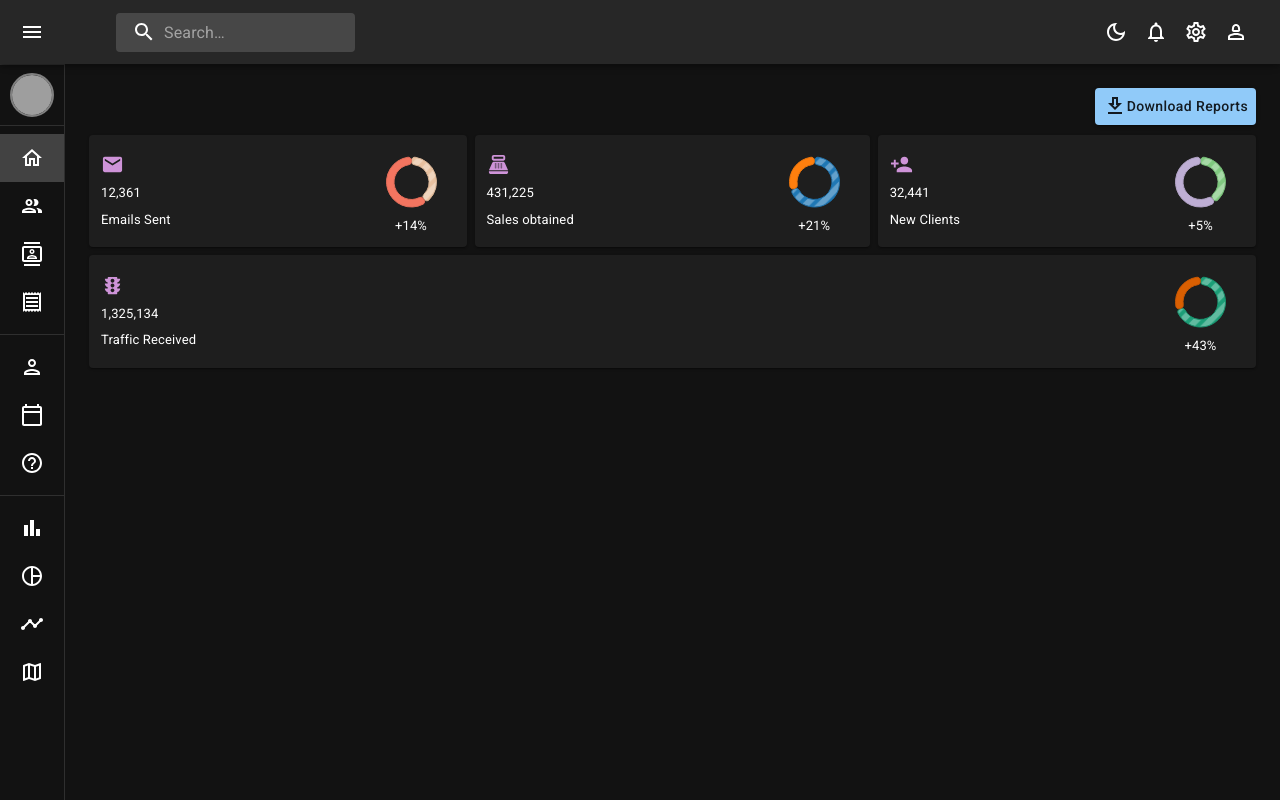
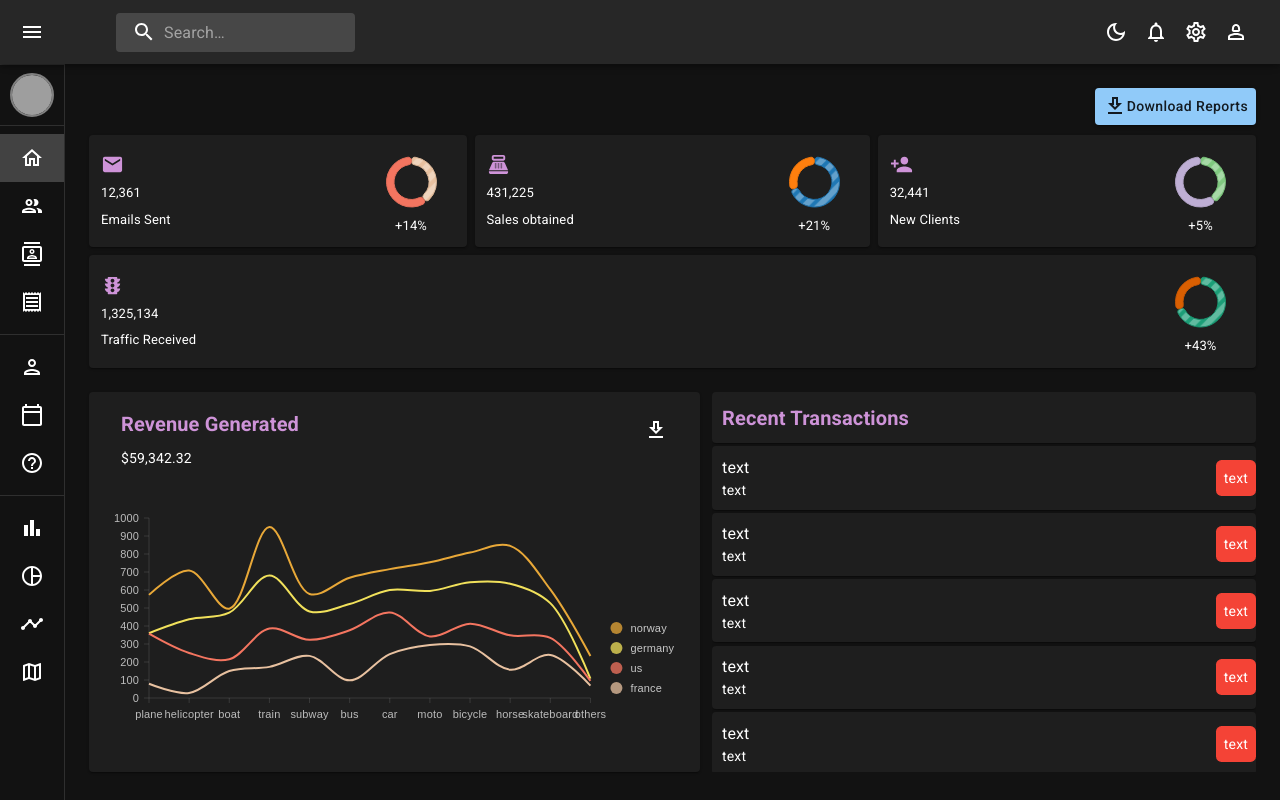
Before and after one commit to MohamedAlaa18/admin-dashboard, a Next.js app: page / in a window 1280 px wide. Built offline with nearby package versions, Linux system fonts and the light colour scheme; grey boxes are pictures that could not be loaded.

Commit message:
add dashboard page section two

```diff
--- a/src/app/Dashboard/Dashboard.tsx
+++ b/src/app/Dashboard/Dashboard.tsx
@@ -1,11 +1,15 @@
 import Cards from "./Cards"
+import Section2 from "./Section2"
 
 
 function Dashboard() {
 
 
     return (
-        <Cards />
+        <>
+            <Cards />
+            <Section2 />
+        </>
     )
 }
 
--- /dev/null
+++ b/src/app/Dashboard/Section2.tsx
@@ -0,0 +1,85 @@
+"use client"
+import { DownloadOutlined } from "@mui/icons-material";
+import { Box, IconButton, Paper, Stack, Typography, useTheme } from "@mui/material";
+import Line from "app/Line/page";
+import { Transactions } from "./data";
+
+function Section2() {
+    const theme = useTheme();
+
+    return (
+        <Stack direction={"row"} flexWrap={"wrap"} gap={1.5} mt={3}>
+            <Paper sx={{ maxWidth: 900, minWidth: "400px", flexGrow: 1 }}>
+                <Stack direction={"row"} flexWrap={"wrap"} alignItems={"center"} justifyContent={"space-between"}>
+                    <Box>
+                        <Typography
+                            color={theme.palette.secondary.main}
+                            mb={1}
+                            mt={2}
+                            ml={4}
+                            variant="h6"
+                            fontWeight={"bold"}
+                        >
+                            Revenue Generated
+                        </Typography>
+                        <Typography variant="body2" ml={4}>
+                            $59,342.32
+                        </Typography>
+                    </Box>
+
+                    <Box>
+                        <IconButton sx={{ mr: 3 }}>
+                            <DownloadOutlined />
+                        </IconButton>
+                    </Box>
+                </Stack>
+
+                <Line isDashboard={true} />
+            </Paper>
+
+            <Box sx={{ maxHeight: 380, minWidth: "280px", flexGrow: 1, overflow: "auto" }}>
+                <Paper>
+                    <Typography
+                        color={theme.palette.secondary.main}
+                        fontWeight={"bold"}
+                        p={1.2}
+                        variant="h6"
+                    >
+                        Recent Transactions
+                    </Typography>
+                </Paper>
+                {
+                    Transactions.map(transaction => (
+                        <Paper
+                            key={transaction.txId}
+                            sx={{
+                                mt: 0.4,
+                                display: "flex",
+                                justifyContent: "space-between",
+                                alignItems: "center",
+                            }}
+                        >
+                            <Box p={1.2}>
+                                <Typography variant="body1">text</Typography>
+                                <Typography variant="body2">text</Typography>
+                            </Box>
+                            <Typography variant="body1"></Typography>
+
+                            <Typography
+                                borderRadius={1.4}
+                                p={1}
+                                bgcolor={theme.palette.error.main}
+                                color={theme.palette.getContrastText(theme.palette.error.main)}
+                                variant="body2"
+                            >
+                                text
+                            </Typography>
+                        </Paper>
+                    ))
+                }
+            </Box>
+        </Stack>
+    )
+}
+
+export default Section2
--- a/src/app/Line/page.tsx
+++ b/src/app/Line/page.tsx
@@ -4,11 +4,13 @@ import { ResponsiveLine } from '@nivo/line'
 import { customizedNivoTheme } from 'app/Bar/theme'
 import { data } from './data';
 
-
-function Line() {
+type props = {
+    isDashboard: boolean
+}
+function Line({ isDashboard }: props) {
     const theme = useTheme();
     return (
-        <Box height={"75dvh"}>
+        <Box height={isDashboard ? "280px" : "75dvh"}>
             <ResponsiveLine
                 data={data}
                 theme={customizedNivoTheme(theme)}
@@ -29,7 +31,7 @@ function Line() {
                     tickSize: 5,
                     tickPadding: 5,
                     tickRotation: 0,
-                    legend: 'transportation',
+                    legend: isDashboard ? null :'transportation',
                     legendOffset: 36,
                     legendPosition: 'middle',
                     truncateTickAt: 0
@@ -38,7 +40,7 @@ function Line() {
                     tickSize: 5,
                     tickPadding: 5,
                     tickRotation: 0,
-                    legend: 'count',
+                    legend: isDashboard ? null : 'count',
                     legendOffset: -40,
                     legendPosition: 'middle',
                     truncateTickAt: 0
```
